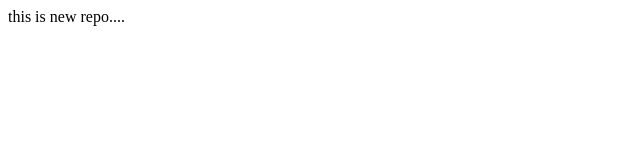
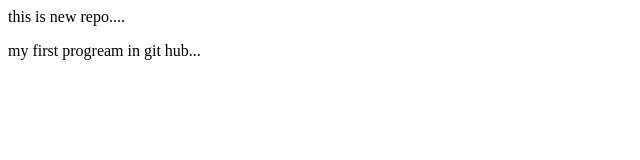
Before and after one commit to pragati12-jaka/localrepo, a plain HTML site: page index.html in a window 1280 px wide. Shown: the whole page, without its empty margins (0-640 px from the left). Drawn offline with Linux system fonts and the light colour scheme.

Commit message:
save change.

```diff
--- a/index.html
+++ b/index.html
@@ -1 +1,2 @@
 <p> this is new repo....</p>
+<p>my first progream in git hub...</p>
```
